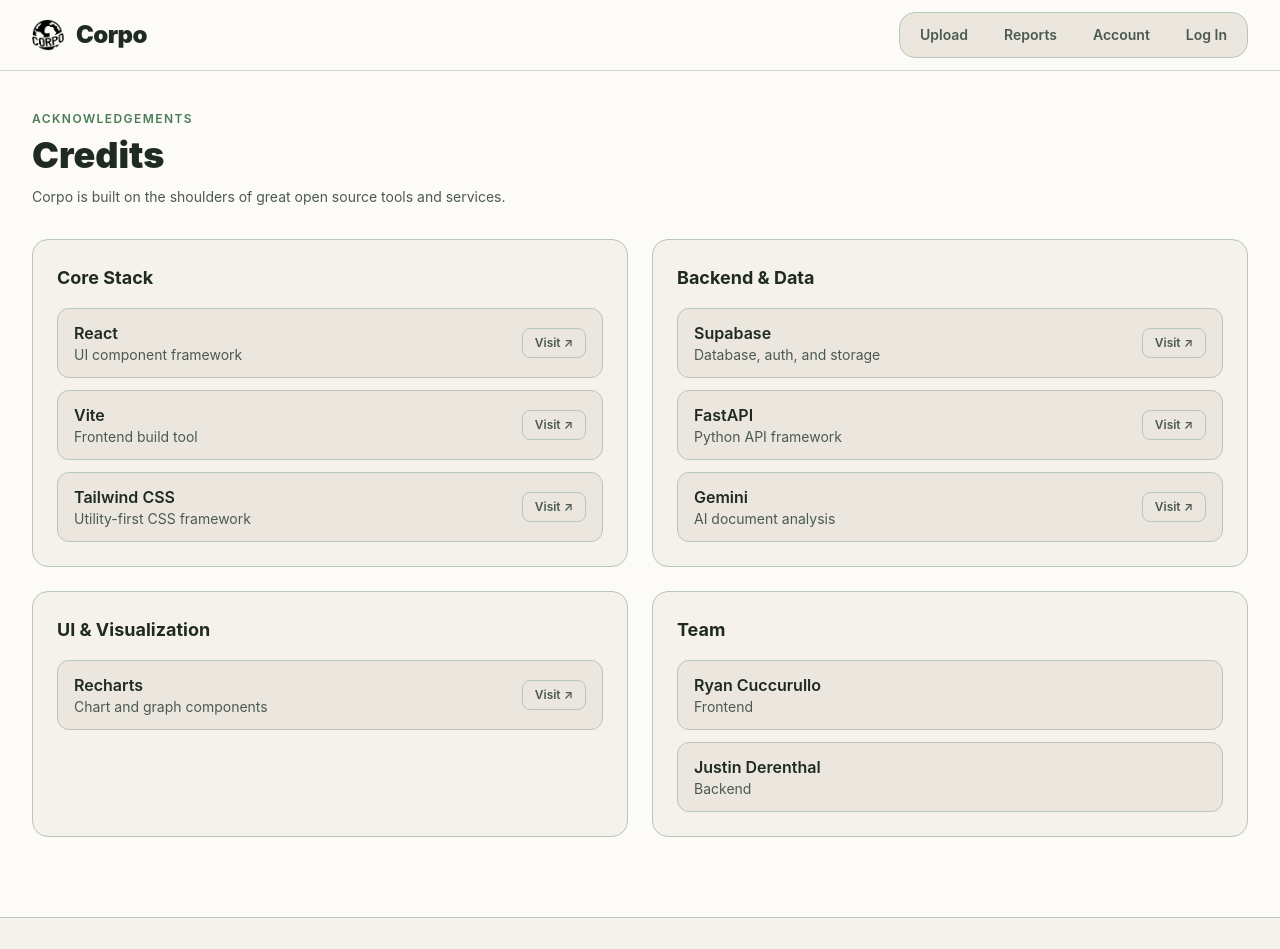
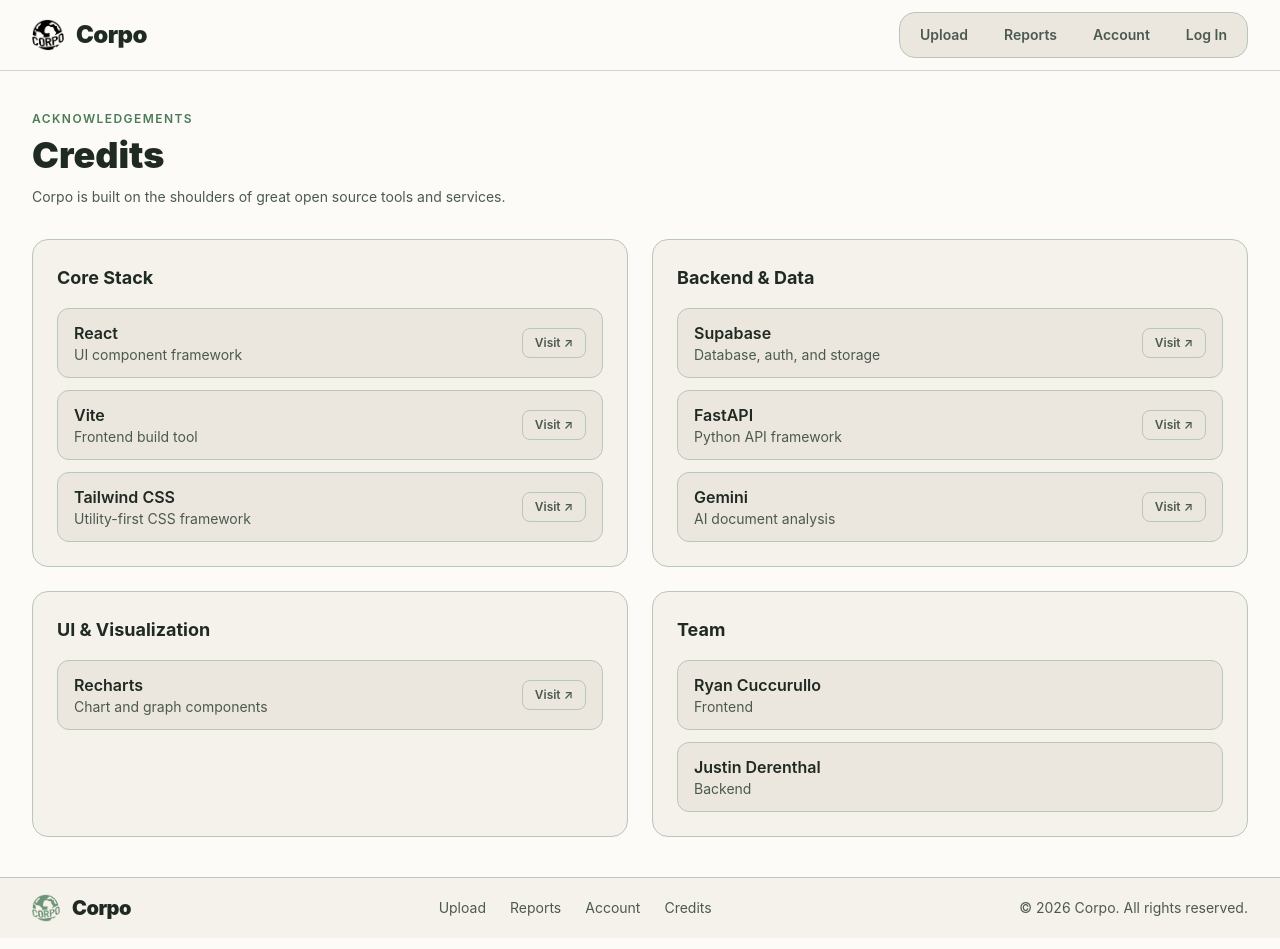
Before and after one commit to JderenthalCS/Corpo, a React (Vite) app: page /credits in a window 1280 px wide. Shown: the top 949 px of the page. Built offline with nearby package versions, Linux system fonts and the light colour scheme; no server answers.

Commit message:
Updated Footer

```diff
--- a/src/App.jsx
+++ b/src/App.jsx
@@ -11,7 +11,7 @@
 
 export default function App() {
   return (
-    <div className="relative min-h-screen overflow-x-hidden bg-[var(--bg)] text-[var(--text)]">
+    <div className="relative flex min-h-screen flex-col overflow-x-hidden bg-[var(--bg)] text-[var(--text)]">
       <div
         aria-hidden="true"
         className="pointer-events-none absolute inset-0 -z-10"
@@ -22,7 +22,7 @@
       />
       <Navbar />
 
-      <main className="mx-auto max-w-7xl px-5 py-8 md:px-8 md:py-10 flex flex-col flex-1">
+      <main className="mx-auto w-full max-w-7xl flex-1 px-5 py-8 md:px-8 md:py-10">
         <Routes>
           <Route path="/" element={<LandingPage />} />
           <Route path="/upload" element={<UploadPage />} />
--- a/src/components/Footer.jsx
+++ b/src/components/Footer.jsx
@@ -3,8 +3,8 @@
 
 export default function Footer() {
   return (
-    <footer className="mt-10 border-t border-[var(--border)] bg-[var(--surface)]">
-      <div className="mx-auto max-w-7xl px-5 py-8 md:px-8">
+    <footer className="mt-0 border-t border-[var(--border)] bg-[var(--surface)]">
+      <div className="mx-auto max-w-7xl px-5 py-4 md:px-8">
         <div className="flex flex-col gap-6 sm:flex-row sm:items-center sm:justify-between">
           <div className="flex items-center gap-3">
           <Link to="/" className="flex items-center gap-3 text-2xl font-black tracking-tight">
```
